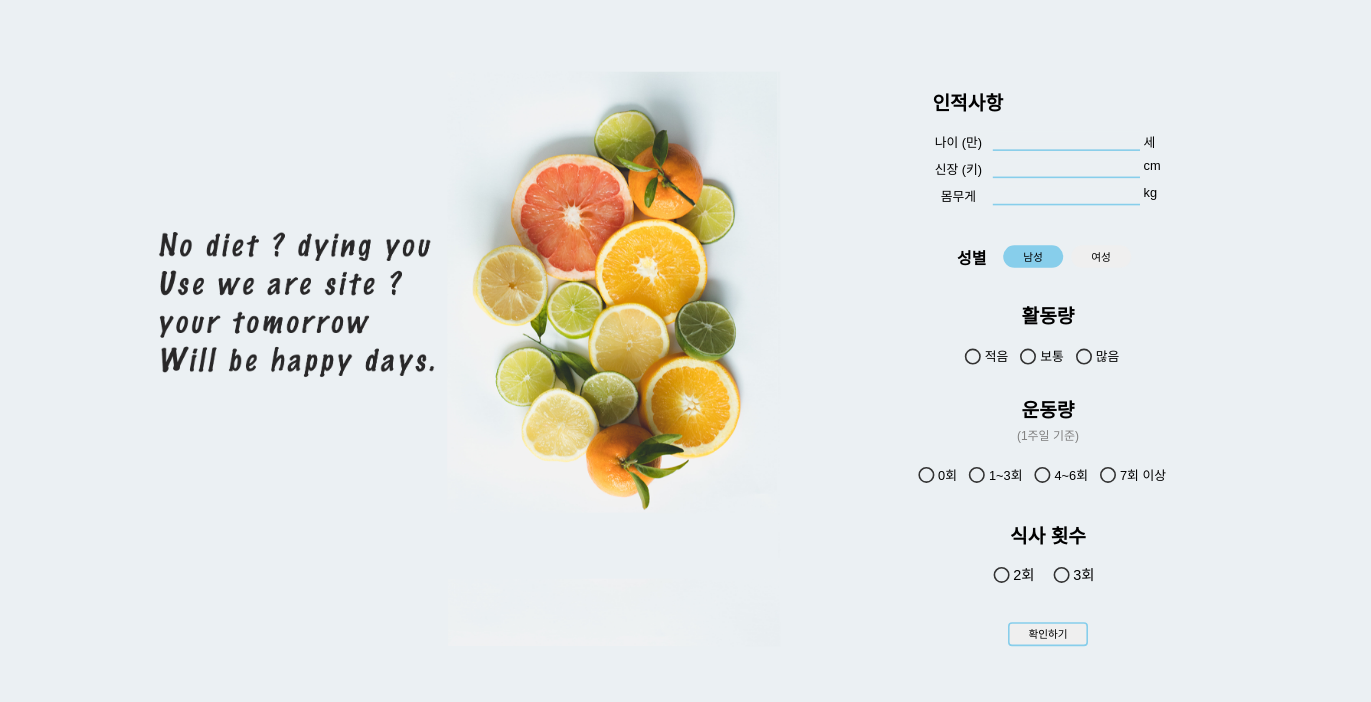
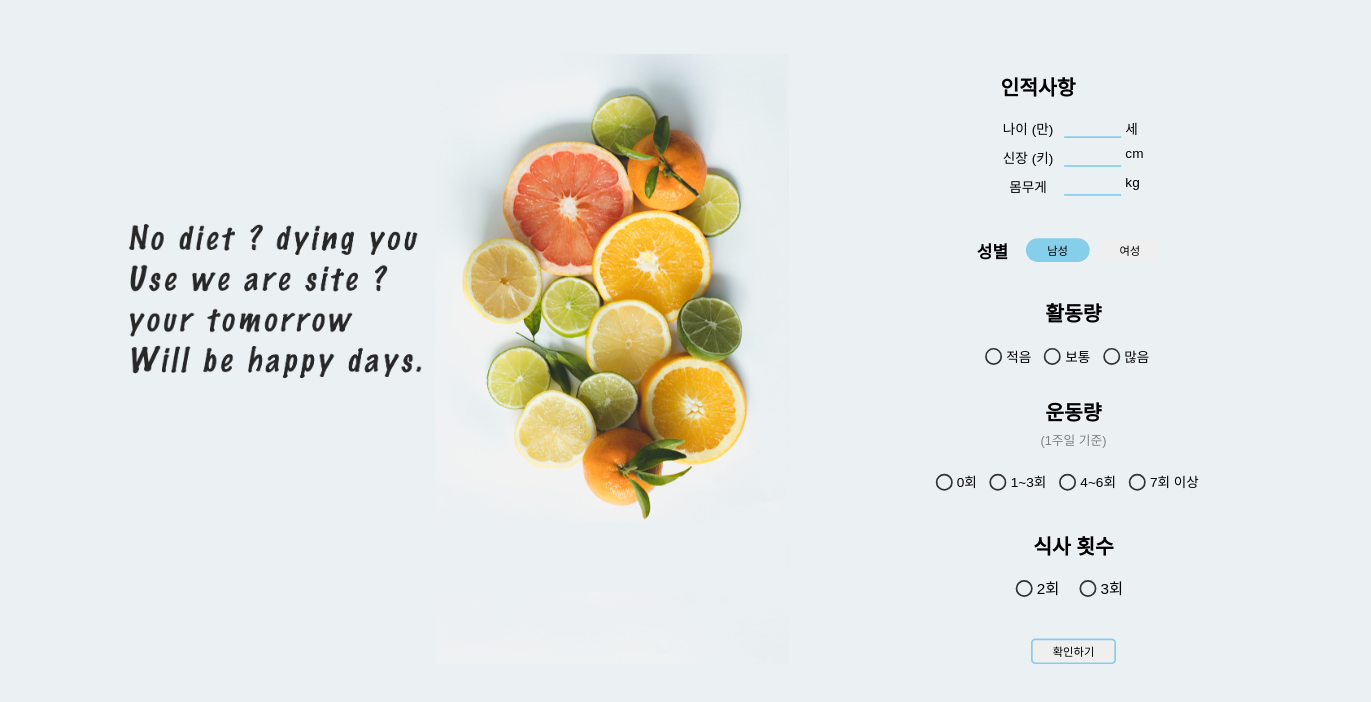
Before and after one commit to djgnfj-svg/2022_finished_project, a React (Create React App) app in the folder frontend/: page / in a window 1280 px wide. Shown: the top 702 px of the page, 1371 px wide, since content can reach past the window. Built offline with nearby package versions, Linux system fonts and the light colour scheme.

Commit message:
injuc line(width) & site size

```diff
--- a/frontend/src/App.css
+++ b/frontend/src/App.css
@@ -1,7 +1,7 @@
 .App {
   text-align: center;
   font-family: sans-serif;
-  transform: scale(0.8);
+  transform: scale(0.85);
 }
 input:focus{
   outline: none;
--- a/frontend/src/pages/MainPage/UserInfo/Section/Infobase/Infobase.css
+++ b/frontend/src/pages/MainPage/UserInfo/Section/Infobase/Infobase.css
@@ -22,6 +22,7 @@
     border: none;
     border-bottom: 2px solid skyblue;
     background-color: #ebf0f3;
+    width: 60px;
 }
 
 .info_base>div>.info_info , .info_base .injucsahang .info_info {
--- a/frontend/src/pages/MainPage/UserInfo/Section/Running/Running.css
+++ b/frontend/src/pages/MainPage/UserInfo/Section/Running/Running.css
@@ -1,12 +1,14 @@
 .info_Running{
     display: flex;
-    flex-direction: column;
+    flex-direction: column !important;
     margin: 0 auto;
     width: 100%;
 }
 .info_Running > div{
     width: max-content;
     margin: 0 auto;
+    display: flex;
+    flex-direction: column !important;
 }
 .Running_Checklist{
     display: flex;
--- a/frontend/src/pages/MainPage/UserInfo/Section/Sicksa/Sicksa.js
+++ b/frontend/src/pages/MainPage/UserInfo/Section/Sicksa/Sicksa.js
@@ -26,9 +26,9 @@ function Sicksa({ check }) {
 
   return (
     <div>
-      <div>
+      <div style={{display:"flex" , flexDirection:"column"}}>
         <h2 style={{ marginBottom: "0px" }}>식사 횟수</h2>
-        <div className='day_sicksa' style={{ display: "flex", flexDirection: "row", width: "150px", margin: "0 auto" }}>
+        <div className='day_sicksa' style={{ display: "flex", flexDirection: "row !important", width: "150px", margin: "0 auto" }}>
           {many_meals.map((item, index) => (
             <p style={{ fontSize: "18px", marginRight: "10px", width: "200px" }}>
               <form>
```
